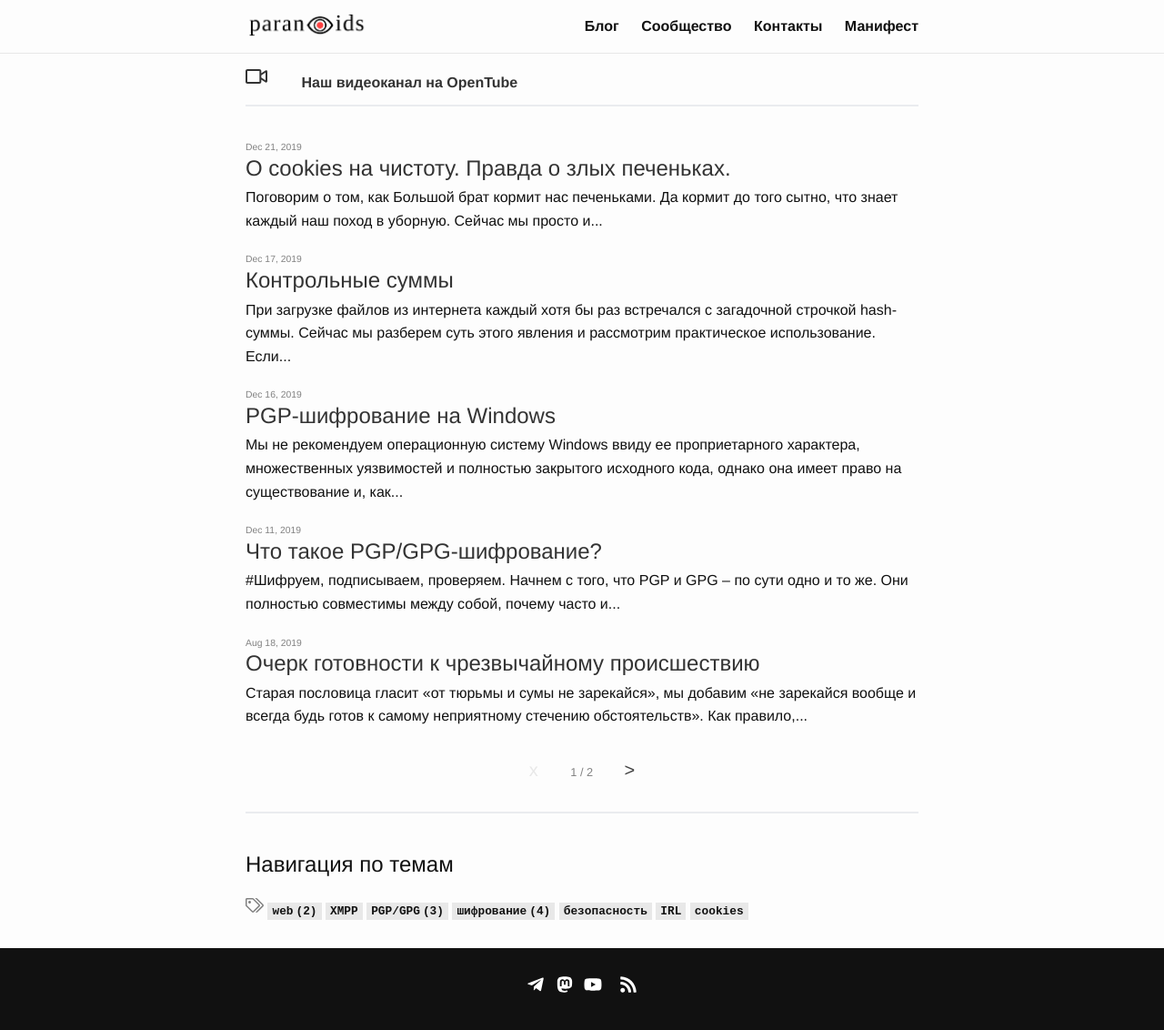
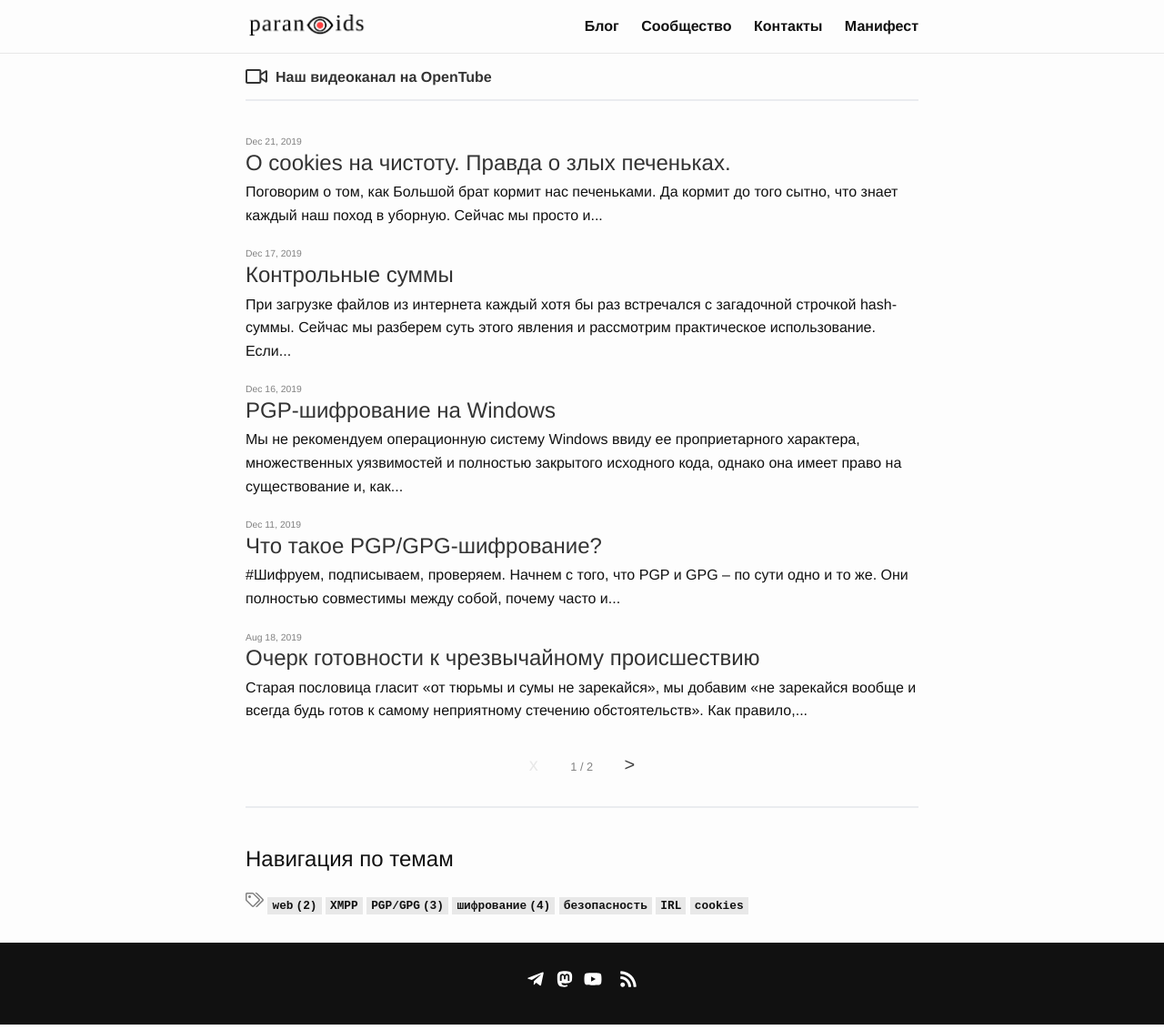
Before and after one commit to 2b7E1n6D0e5R7/2b7E1n6D0e5R7.github.io, a Jekyll site: the page built from index.html, in a window 1280 px wide. Shown: the whole page at 91% size. Built offline with Jekyll 4.4.1, drawn with Linux system fonts in a browser that asks for light colours; the list of posts is cut into pages by our own code.

Commit message:
Update blog.html

```diff
--- a/_layouts/blog.html
+++ b/_layouts/blog.html
@@ -5,7 +5,8 @@ layout: default
 
   <div class="blog-menu_link">
     <a href="https://www.open.tube/accounts/paranoids.info@open.tube/video-channels" target="_blank">
-    <svg xmlns="http://www.w3.org/2000/svg" width="24px" height="24px" viewBox="0 0 576 512"><path id="video" d="M543.9 96c-6.2 0-12.5 1.8-18.2 5.7L416 170.1v-58.3c0-26.4-23.2-47.8-51.8-47.8H51.8C23.2 64 0 85.4 0 111.8v288.4C0 426.6 23.2 448 51.8 448h312.4c28.6 0 51.8-21.4 51.8-47.8v-58.3l109.7 68.3c5.7 4 12.1 5.7 18.2 5.7 16.6 0 32.1-13 32.1-31.5V127.5C576 109 560.5 96 543.9 96zM368 200v198.9c-.6.4-1.8 1.1-3.8 1.1H51.8c-2 0-3.2-.6-3.8-1.1V113.1c.6-.4 1.8-1.1 3.8-1.1h312.4c2 0 3.2.6 3.8 1.1V200zm160 155.2l-112-69.8v-58.7l112-69.8v198.3z"/></svg>
+
+      <span class="blog-menu_icon"><svg xmlns="http://www.w3.org/2000/svg" width="24px" height="24px" viewBox="0 0 576 512"><path id="video" d="M543.9 96c-6.2 0-12.5 1.8-18.2 5.7L416 170.1v-58.3c0-26.4-23.2-47.8-51.8-47.8H51.8C23.2 64 0 85.4 0 111.8v288.4C0 426.6 23.2 448 51.8 448h312.4c28.6 0 51.8-21.4 51.8-47.8v-58.3l109.7 68.3c5.7 4 12.1 5.7 18.2 5.7 16.6 0 32.1-13 32.1-31.5V127.5C576 109 560.5 96 543.9 96zM368 200v198.9c-.6.4-1.8 1.1-3.8 1.1H51.8c-2 0-3.2-.6-3.8-1.1V113.1c.6-.4 1.8-1.1 3.8-1.1h312.4c2 0 3.2.6 3.8 1.1V200zm160 155.2l-112-69.8v-58.7l112-69.8v198.3z"/></svg></span>
       <span class="blog-menu_text"><b>Наш видеоканал на OpenTube</b></span>
     </a>
   </div>
```
